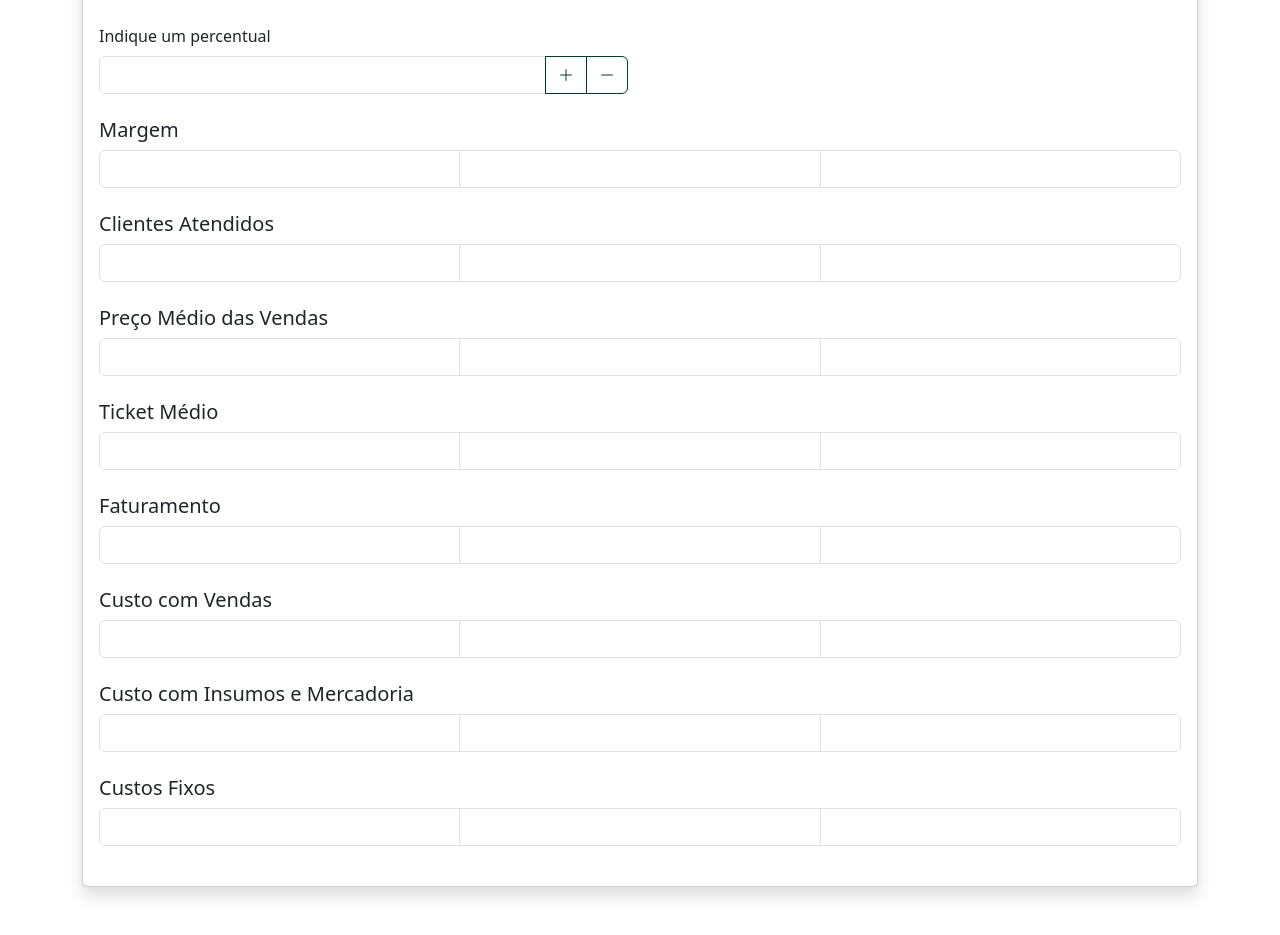
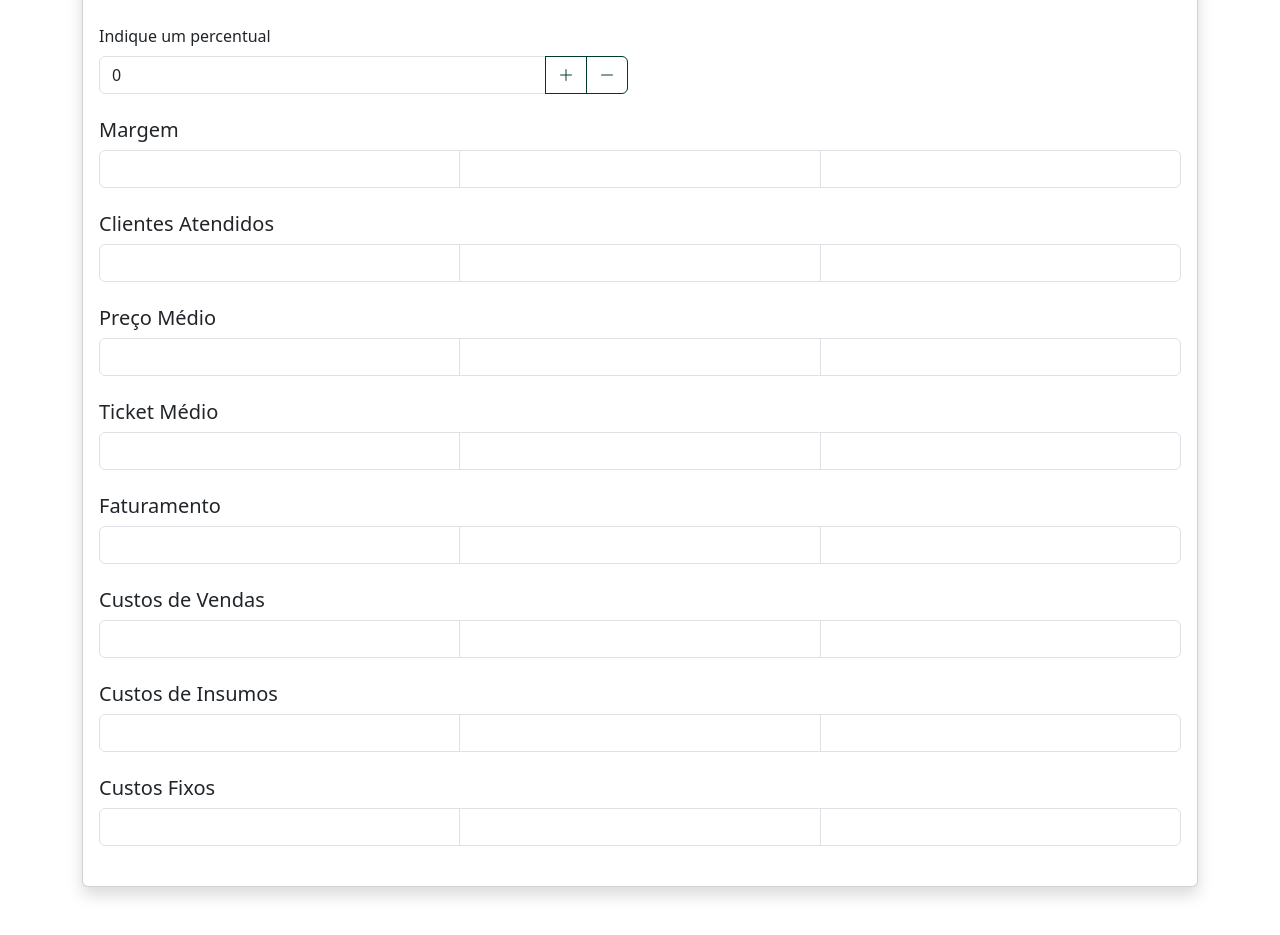
Before and after one commit to wolfxweb/appGetUp, a FastAPI app: template app/templates/gestao_prioridades.html in a window 1280 px wide. Shown: the part 227-1162 px from the top of the page. Run offline with FastAPI, Linux system fonts and the light colour scheme; the template is opened without the code that fills it, so the values that code supplies are empty.

Commit message:
dignostico

```diff
--- a/app/templates/gestao_prioridades.html
+++ b/app/templates/gestao_prioridades.html
@@ -39,7 +39,7 @@
                         <div class="form-group">
                             <label for="percentualInput" class="form-label">Indique um percentual</label>
                             <div class="input-group">
-                                <input type="number" class="form-control" id="percentualInput" min="0" max="100">
+                                <input type="number" class="form-control" id="percentualInput" min="0" max="100" value="0">
                                 <button class="btn btn-outline-primary" type="button" id="increaseBtn">
                                     <i class="bi bi-plus-lg"></i>
                                 </button>
@@ -58,12 +58,12 @@
                         <h5>Margem</h5>
                         <div class="input-group">
                             <input type="text" class="form-control" id="margemOriginal" readonly>
-                            <input type="text" class="form-control" id="margemCalculada" readonly>
+                            <input type="text" class="form-control" id="margemCalculado" readonly>
                             <input type="text" class="form-control" id="margemVariacao" readonly>
                         </div>
                     </div>
 
-                    <!-- Clientes Atendidos -->
+                    <!-- Clientes -->
                     <div class="col-md-12 mb-4">
                         <h5>Clientes Atendidos</h5>
                         <div class="input-group">
@@ -73,9 +73,9 @@
                         </div>
                     </div>
 
-                    <!-- Preço Médio das Vendas -->
+                    <!-- Preço Médio -->
                     <div class="col-md-12 mb-4">
-                        <h5>Preço Médio das Vendas</h5>
+                        <h5>Preço Médio</h5>
                         <div class="input-group">
                             <input type="text" class="form-control" id="precoMedioOriginal" readonly>
                             <input type="text" class="form-control" id="precoMedioCalculado" readonly>
@@ -103,9 +103,9 @@
                         </div>
                     </div>
 
-                    <!-- Custo com Vendas -->
+                    <!-- Custos de Vendas -->
                     <div class="col-md-12 mb-4">
-                        <h5>Custo com Vendas</h5>
+                        <h5>Custos de Vendas</h5>
                         <div class="input-group">
                             <input type="text" class="form-control" id="custosVendasOriginal" readonly>
                             <input type="text" class="form-control" id="custosVendasCalculado" readonly>
@@ -113,9 +113,9 @@
                         </div>
                     </div>
 
-                    <!-- Custo com Insumos e Mercadoria -->
+                    <!-- Custos de Insumos -->
                     <div class="col-md-12 mb-4">
-                        <h5>Custo com Insumos e Mercadoria</h5>
+                        <h5>Custos de Insumos</h5>
                         <div class="input-group">
                             <input type="text" class="form-control" id="custosInsumosOriginal" readonly>
                             <input type="text" class="form-control" id="custosInsumosCalculado" readonly>
@@ -138,15 +138,15 @@
     </div>
 
     <!-- Modal de Ajuda -->
-    <div class="modal fade" id="helpModal" tabindex="-1">
+    <div class="modal fade" id="helpModal" tabindex="-1" aria-labelledby="helpModalLabel" aria-hidden="true">
         <div class="modal-dialog">
             <div class="modal-content">
                 <div class="modal-header">
-                    <h5 class="modal-title">Ajuda - Gestão de Prioridades</h5>
-                    <button type="button" class="btn-close" data-bs-dismiss="modal"></button>
+                    <h5 class="modal-title" id="helpModalLabel">Como usar a Gestão de Prioridades</h5>
+                    <button type="button" class="btn-close" data-bs-dismiss="modal" aria-label="Close"></button>
                 </div>
                 <div class="modal-body">
-                    <p>Esta tela permite que você:</p>
+                    <p>Esta ferramenta permite que você simule diferentes cenários para o seu negócio, baseado nos dados básicos que você já cadastrou.</p>
                     <ul>
                         <li>Selecione um período de dados básicos para análise</li>
                         <li>Defina um percentual de variação para simular diferentes cenários</li>
@@ -226,7 +226,10 @@ document.addEventListener('DOMContentLoaded', function() {
 
     // Função para atualizar uma métrica específica
     function updateMetric(metric, factor) {
-        const original = parseFloat(document.getElementById(`${metric}Original`).value.replace(/[^\d,-]/g, '').replace(',', '.')) || 0;
+        const originalElement = document.getElementById(`${metric}Original`);
+        if (!originalElement || !originalElement.value) return;
+
+        const original = parseFloat(originalElement.value.replace(/[^\d,-]/g, '').replace(',', '.')) || 0;
         const calculated = original * factor;
         const variation = calculateVariation(original, calculated);
 
@@ -246,15 +249,22 @@ document.addEventListener('DOMContentLoaded', function() {
                 return response.json();
             })
             .then(data => {
+                // Calcular margem
+                const margem = data.sales_revenue > 0 ?
+                    ((data.sales_revenue - (data.sales_expenses + data.operational_expenses + data.fixed_costs)) / data.sales_revenue) * 100 : 0;
+
+                // Calcular preço médio
+                const precoMedio = data.clients_served > 0 ? data.sales_revenue / data.clients_served : 0;
+
                 // Preencher os campos originais
-                document.getElementById('margemOriginal').value = formatMoney(data.margem);
-                document.getElementById('clientesOriginal').value = data.clientes_atendidos;
-                document.getElementById('precoMedioOriginal').value = formatMoney(data.preco_medio);
-                document.getElementById('ticketMedioOriginal').value = formatMoney(data.ticket_medio);
-                document.getElementById('faturamentoOriginal').value = formatMoney(data.faturamento);
-                document.getElementById('custosVendasOriginal').value = formatMoney(data.custos_vendas);
-                document.getElementById('custosInsumosOriginal').value = formatMoney(data.custos_insumos);
-                document.getElementById('custosFixosOriginal').value = formatMoney(data.custos_fixos);
+                document.getElementById('margemOriginal').value = formatPercent(margem);
+                document.getElementById('clientesOriginal').value = data.clients_served;
+                document.getElementById('precoMedioOriginal').value = formatMoney(precoMedio);
+                document.getElementById('ticketMedioOriginal').value = formatMoney(precoMedio);
+                document.getElementById('faturamentoOriginal').value = formatMoney(data.sales_revenue);
+                document.getElementById('custosVendasOriginal').value = formatMoney(data.sales_expenses);
+                document.getElementById('custosInsumosOriginal').value = formatMoney(data.operational_expenses);
+                document.getElementById('custosFixosOriginal').value = formatMoney(data.fixed_costs);
 
                 // Atualizar cálculos
                 updateCalculations();
```
Also changed, not shown: app/routes/priorities.py (+64 -1 lines), app/database/app.db, 2 other files.
